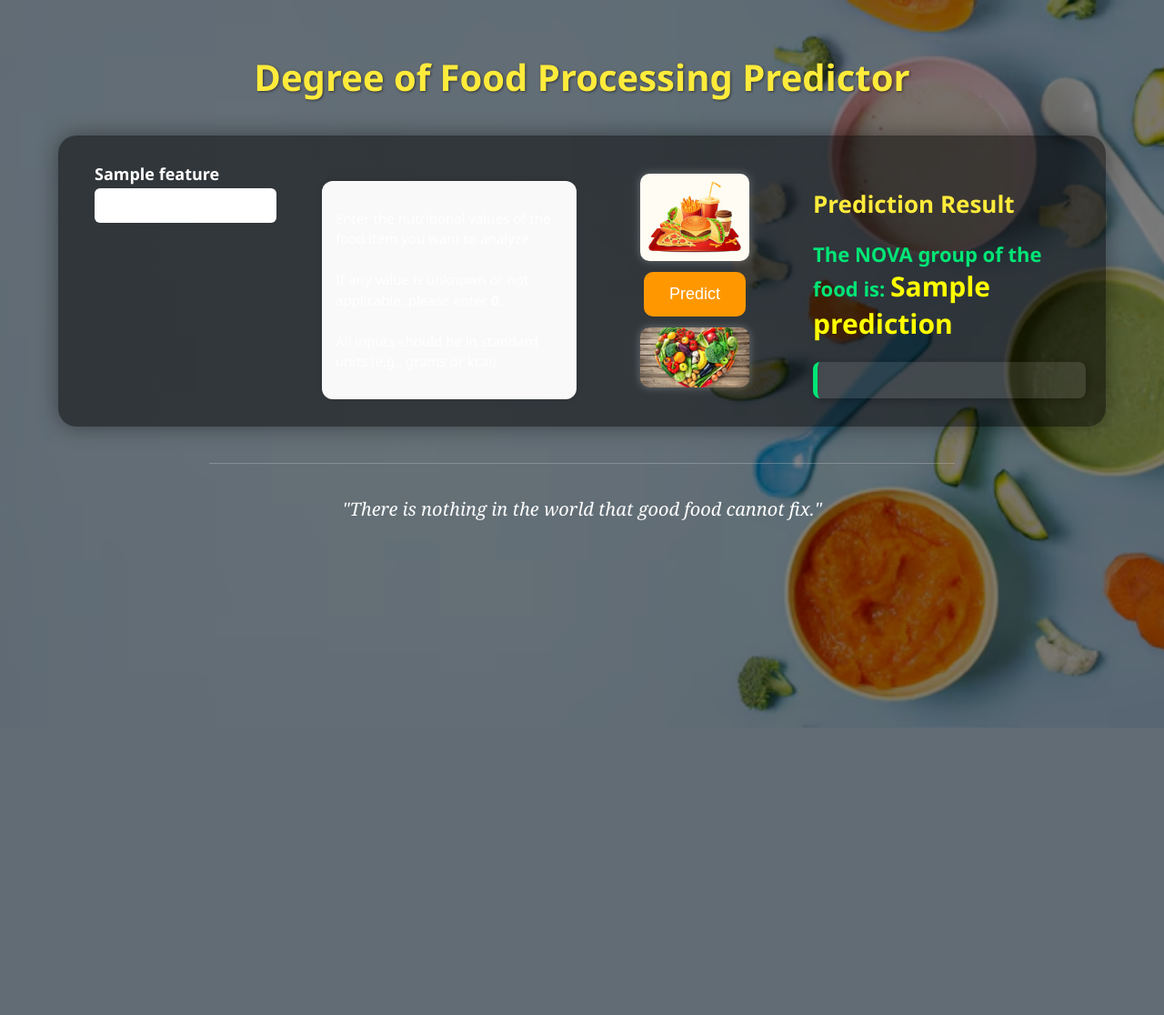
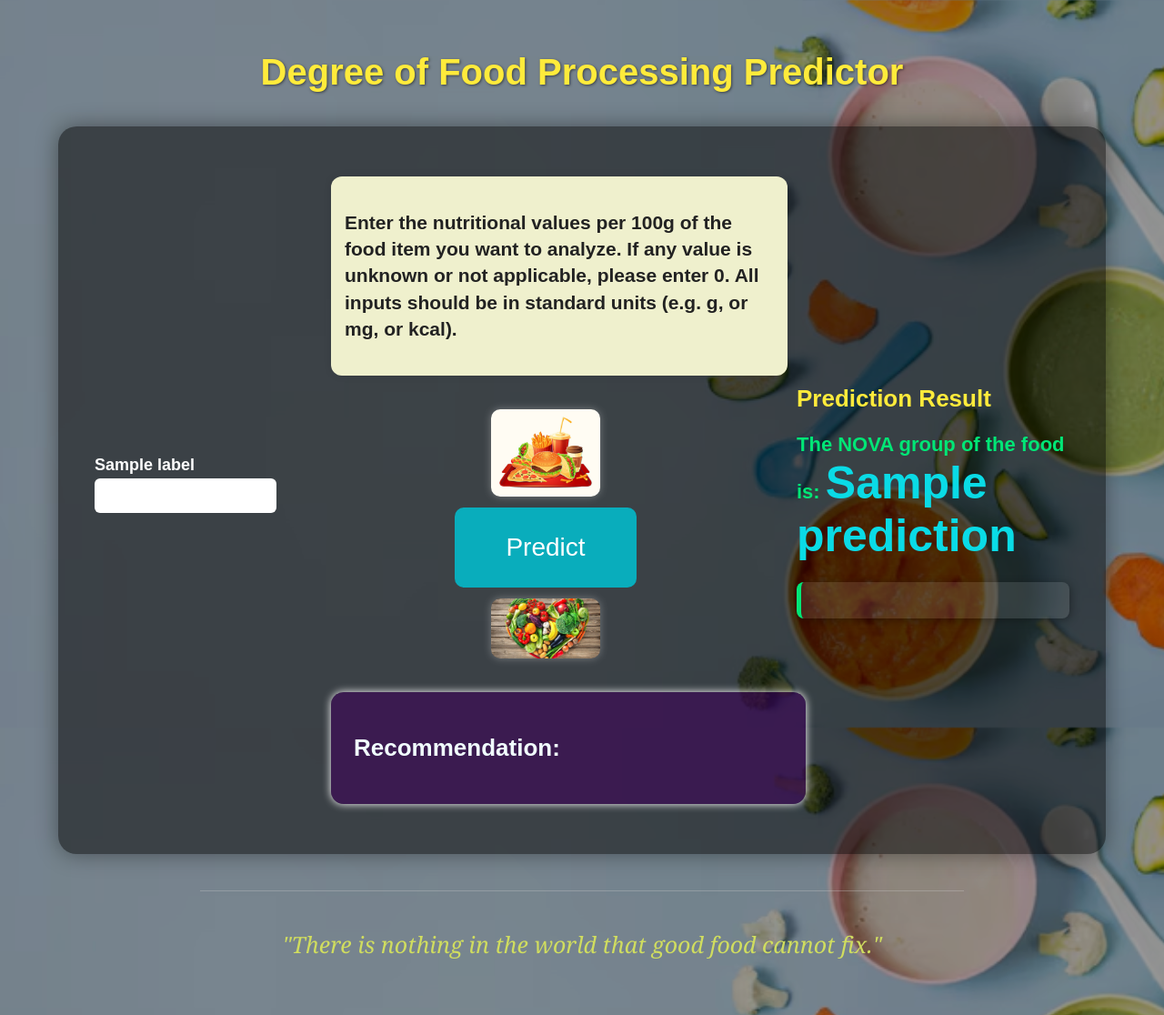
Before and after one commit to naveencoco/FoodProcessing-predictioin, a Flask app: template templates/index.html in a window 1280 px wide. Shown: the whole page at 91% size. Before the commit the page ends 800 px from the top, so only its background shows below. Run offline with Flask 3, Linux system fonts and the light colour scheme; the template is opened without the code that fills it: most values are stand-ins (such as "Sample title", 1, 10 or a date in 2020); parts of the project's set-up code (start-up, migrations or seed data) failed here and were passed over.

Commit message:
Updated HTML and CSS design

```diff
--- a/app.py
+++ b/app.py
@@ -1,47 +1,45 @@
-import os
+from flask import Flask, render_template, request
+import joblib
 import numpy as np
-import gdown
-from flask import Flask, request, render_template
-import joblib
 
-app = Flask(__name__)
-
-MODEL_ID = "1Ch_GV4I9HBKd67ujoznlExJfGRo0nYd7"
-MODEL_PATH = "random_forest_model.pkl"
-
-# Download model if not present
-if not os.path.exists(MODEL_PATH):
-    print("Downloading model using gdown...")
-    gdown.download(id=MODEL_ID, output=MODEL_PATH, quiet=False)
-    print("Model downloaded.")
+# Create the Flask app and explicitly set static/template folders
+app = Flask(__name__, static_folder='static', template_folder='templates')
 
 # Load the trained model
-model = joblib.load(MODEL_PATH)
+model = joblib.load("random_forest_model.pkl")
 
-# 🆕 Updated feature names
-features = [
-    "carbohydrates_(g)",
-    "cholesterol_(mg)",
-    "energy_(kcal)",
-    "fat_(g)",
-    "fiber_(g)",
-    "minerals_(mg)",
-    "proteins_(g)",
-    "salt/sodium_(mg)",
-    "saturated-fat_(g)",
-    "vitamins_(mg)"
-]
+# Nutritional features used in the model
+features = ['carbohydrates', 'cholesterol', 'energy', 'fat', 'fiber', 'minerals',
+            'proteins', 'salt_sodium', 'saturated_fat', 'vitamins']
+
+feature_labels = {
+    'carbohydrates': 'Carbohydrates (g)',
+    'cholesterol': 'Cholesterol (mg)',
+    'energy': 'Energy (kcal)',
+    'fat': 'Fat (g)',
+    'fiber': 'Fiber (g)',
+    'minerals': 'Minerals (g)',
+    'proteins': 'Proteins (g)',
+    'salt_sodium': 'Salt/Sodium (mg)',
+    'saturated_fat': 'Saturated Fat (g)',
+    'vitamins': 'Vitamins (mg)'
+}
+
 
 @app.route("/", methods=["GET", "POST"])
-def predict():
+def home():
     prediction = None
 
     if request.method == "POST":
-        input_data = [float(request.form[feat]) for feat in features]
-        prediction = model.predict(np.array(input_data).reshape(1, -1))[0]
+        try:
+            input_data = [float(request.form[feature]) for feature in features]
+            prediction = model.predict([input_data])[0]
+        except Exception as e:
+            prediction = f"Error: {e}"
 
-    return render_template("index.html", features=features, prediction=prediction)
+        return render_template("index.html", features=features, prediction=prediction, labels=feature_labels)
+
 
 if __name__ == "__main__":
-    port = int(os.environ.get("PORT", 10000))
-    app.run(host="0.0.0.0", port=port)
+    # Run on port 10000
+    app.run(debug=True, port=10000)
--- a/static/style.css
+++ b/static/style.css
@@ -1,9 +1,11 @@
 body {
     margin: 0;
     padding: 0;
-    font-family: 'Segoe UI', sans-serif;
-    background: linear-gradient(rgba(0, 0, 0, 0.5), rgba(0, 0, 0, 0.5)),
+    font-family: Arial, sans-serif;
+
+    background: linear-gradient(rgba(0, 0, 0, 0.4), rgba(0, 0, 0, 0.4)),
                 url("/static/background.png") no-repeat center center fixed;
+
     background-size: cover;
     color: #ffffff;
     min-height: 100vh;
@@ -11,8 +13,6 @@ body {
     flex-direction: column;
     align-items: center;
 }
-
-
 
 .title {
     text-align: center;
@@ -32,16 +32,15 @@ form {
 .main-layout {
     display: flex;
     justify-content: space-between;
-    align-items: center; /* vertical alignment */
+    align-items: center;
     width: auto;
     max-width: 1200px;
     background-color: rgba(0, 0, 0, 0.5);
     padding: 30px 40px;
     border-radius: 20px;
     box-shadow: 0 0 25px rgba(0, 0, 0, 0.4);
-    gap: 40px;  /* REDUCE THIS */
+    gap: 40px;
 }
-
 
 /* Input column */
 .input-section {
@@ -50,7 +49,6 @@ form {
     flex-direction: column;
     min-width: 220px;
 }
-
 
 .input-block {
     margin-bottom: 12px;
@@ -79,16 +77,10 @@ input[type="number"] {
     min-width: 180px;
 }
 
-
-.main-layout {
-    align-items: center; /* key addition for vertical centering of button */
-}
-
-
 .predict-btn {
-    padding: 14px 28px;
-    font-size: 18px;
-    background-color: #ff9800;
+    padding: 28px 56px;
+    font-size: 28px;
+    background-color: #09adbc;
     color: white;
     border: none;
     border-radius: 10px;
@@ -97,7 +89,7 @@ input[type="number"] {
 }
 
 .predict-btn:hover {
-    background-color: #f57c00;
+    background-color: #0899bd;
 }
 
 /* Output column */
@@ -105,7 +97,6 @@ input[type="number"] {
     flex: 1;
     min-width: 300px;
 }
-
 
 .output-section h3 {
     font-size: 26px;
@@ -120,8 +111,8 @@ input[type="number"] {
 }
 
 .result-text span {
-    font-size: 30px;
-    color: #ffff00;
+    font-size: 50px;
+    color: #0adbe6;
 }
 
 .result-text em {
@@ -136,6 +127,7 @@ input[type="number"] {
     color: #ccc;
     font-size: 18px;
 }
+
 .button-wrapper {
     display: flex;
     flex-direction: column;
@@ -144,7 +136,7 @@ input[type="number"] {
 }
 
 .predict-img {
-    width: 120px;      /* was 80px */
+    width: 120px;
     height: auto;
     margin: 12px 0;
     border-radius: 10px;
@@ -163,6 +155,7 @@ input[type="number"] {
     line-height: 1.6;
     text-shadow: 1px 1px 2px rgba(0, 0, 0, 0.4);
 }
+
 @media only screen and (max-width: 768px) {
     body {
         flex-direction: column;
@@ -188,13 +181,14 @@ input[type="number"] {
     }
 
     .predict-button {
-        margin-top: 10px;
+        margin-top: 40px;
     }
 
     .result-text {
         font-size: 1.4em;
     }
 }
+
 .quote-box {
     margin-top: 20px;
     padding: 20px;
@@ -217,44 +211,57 @@ input[type="number"] {
     font-size: 16px;
 }
 
-/* Always-visible quote at the bottom */
 .fixed-quote {
     margin: 40px auto 20px;
-    padding: 16px 10px;
-    font-size: 20px;
+    padding: 16px 20px;
+    font-size: 25px;
     font-style: italic;
     text-align: center;
-    color: #ffffff;
+    color: #d0dd5f;
     border-top: 1px solid #cccccc55;
     width: 90%;
     max-width: 800px;
     font-family: 'Georgia', serif;
 }
-.info-text {
-    background-color: #f0f0f0;  /* Light gray background */
-    color: #333333;             /* Dark text */
-    padding: 10px;
-    border-radius: 8px;
-    margin-bottom: 10px;
-    font-size: 14px;
-    line-height: 1.6;
-}
-
-.input-info-wrapper {
-    display: flex;
-    justify-content: space-between;
-    gap: 30px;
-}
 
 .info-text-box {
-    background-color: #f9f9f9;
+    background-color: #eff0cd;
     padding: 15px;
     border-radius: 12px;
     box-shadow: 0 0 8px rgba(0, 0, 0, 0.1);
-    font-size: 15px;
-    line-height: 1.5;
-    max-width: 300px;
-    min-width: 250px;
+    font-size: 5px;
+    line-height: 1.2;
+    max-width: 10px;
+    min-width: 25px;
     margin-top: 20px;
     align-self: flex-start;
 }
+
+.enhanced-instruction p {
+    font-size: 21px;
+
+    color: #222;
+    line-height: 1.4;
+}
+
+
+.recommendation-box {
+    background-color: #3c025897;
+    padding: 20px 25px;
+    border-radius: 14px;
+    box-shadow: 0 0 10px rgb(255, 255, 255);
+    font-size: 26px;
+    color: #f1ffff;
+    margin-top: 25px;
+    max-width: 500px;
+    font-weight: bold;
+    text-align: justify;
+}
+
+
+.full-box {
+    width: 100%;
+    max-width: 600px;
+    margin: 25px auto;
+    text-align: left;
+}
--- a/templates/index.html
+++ b/templates/index.html
@@ -13,39 +13,52 @@
 
     <form method="POST">
         <div class="main-layout">
-            <!-- Inputs Column -->
-          <!-- New Flex Layout: inputs + instruction side by side -->
-<div class="input-info-wrapper">
+
+            <!-- Input Column -->
             <div class="input-section">
                 {% for feature in features %}
                     <div class="input-block">
-                <label>{{ feature.replace('_', ' ').replace('(g)', '(g)').replace('(mg)', '(mg)').capitalize() }}</label>
+                       <label>{{ labels[feature] }}</label>
                         <input name="{{ feature }}" type="number" step="any" required>
                     </div>
                 {% endfor %}
             </div>
 
-    <!-- Instruction block beside inputs -->
-    <div class="info-text-box">
+            <!-- Center Column: Predict + Info -->
+            <div class="button-section">
+                <div class="button-wrapper">
+
+                    <!-- 🔼 Instruction ABOVE Predict -->
+                    <div class="info-text-box enhanced-instruction full-box">
                         <p>
-            Enter the nutritional values of the food item you want to analyze. <br><br>
-            If any value is unknown or not applicable, please enter <strong>0</strong>. <br><br>
-            All inputs should be in standard units (e.g., grams or kcal).
+                            <strong>Enter the nutritional values per 100g of the food item you want to analyze.
+                            If any value is unknown or not applicable, please enter 0.
+                            All inputs should be in standard units (e.g. g, or mg, or kcal).</strong>
                         </p>
                     </div>
-</div>
-            <!-- Predict Button Column -->
-            <!-- Predict Button Column -->
-<div class="button-section">
 
-
-
-
-
-                <div class="button-wrapper">
+                    <!-- Predict Button and Images -->
                     <img src="{{ url_for('static', filename='topimage.jpg') }}" class="predict-img" alt="Top Image">
                     <input type="submit" value="Predict" class="predict-btn">
                     <img src="{{ url_for('static', filename='bottom.jpg') }}" class="predict-img" alt="Bottom Image">
+
+                    <!-- 🔽 Recommendation BELOW Predict -->
+                    {% if prediction is not none %}
+                       <div class="recommendation-box full-box">
+    <p><strong>Recommendation:</strong></p>
+    {% if prediction == 1 %}
+        <p>Eat these foods every day. They are fresh and very good for your health.</p>
+    {% elif prediction == 2 %}
+        <p>Use these to prepare meals. They are okay when used in small amounts.</p>
+    {% elif prediction == 3 %}
+        <p>Eat sometimes. These are processed foods — don’t have too much.</p>
+    {% elif prediction == 4 %}
+        <p>Avoid often. These are highly processed and not good if eaten too much.</p>
+    {% endif %}
+</div>
+
+                    {% endif %}
+
                 </div>
             </div>
 
@@ -57,7 +70,6 @@
                         The NOVA group of the food is: <span>{{ prediction }}</span>
                     </p>
 
-                    <!-- Dynamic Quote Based on Prediction -->
                     <div class="quote-box">
                         {% if prediction == 1 %}
                             <p class="quote">"Food is not just fuel. It’s information. It talks to your DNA and tells it what to do."<br><span class="author">— Dr. Mark Hyman</span></p>
@@ -76,7 +88,6 @@
         </div>
     </form>
 
-    <!-- Always Visible Quote at the Bottom -->
     <div class="fixed-quote">
         <p>"There is nothing in the world that good food cannot fix."</p>
     </div>
```
Also changed, not shown: Confustion Matrix.jpg (added), Confustion_Matrix.jpg (added), Correlation.jpg (added), bargraph_classification.jpg (added), class_distribution.jpg (added), feature_importance.jpg (added), feature_importance_pie.png (added), violin.jpg (added), 2 other files. Lines whose indentation alone changed are shown as unchanged.
